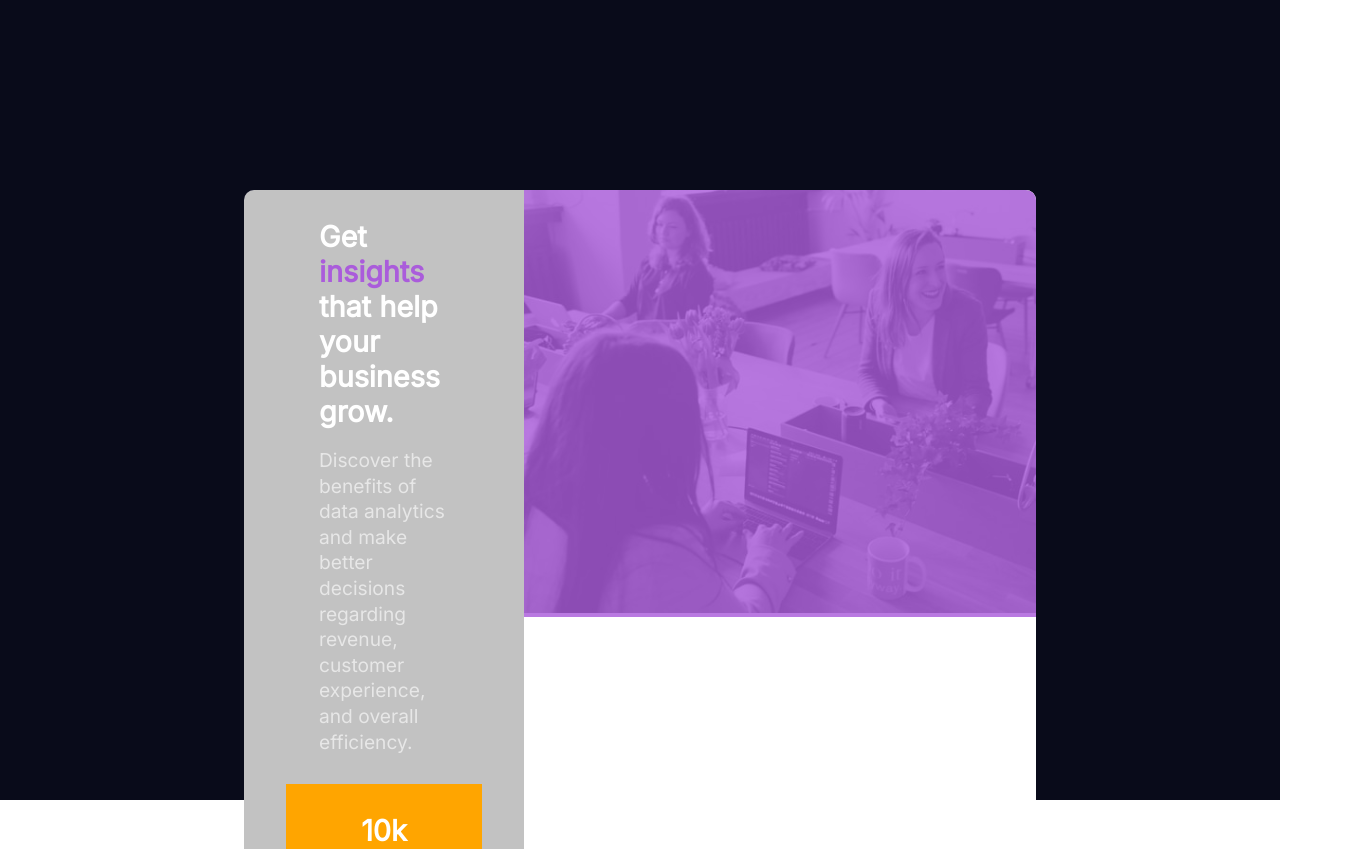
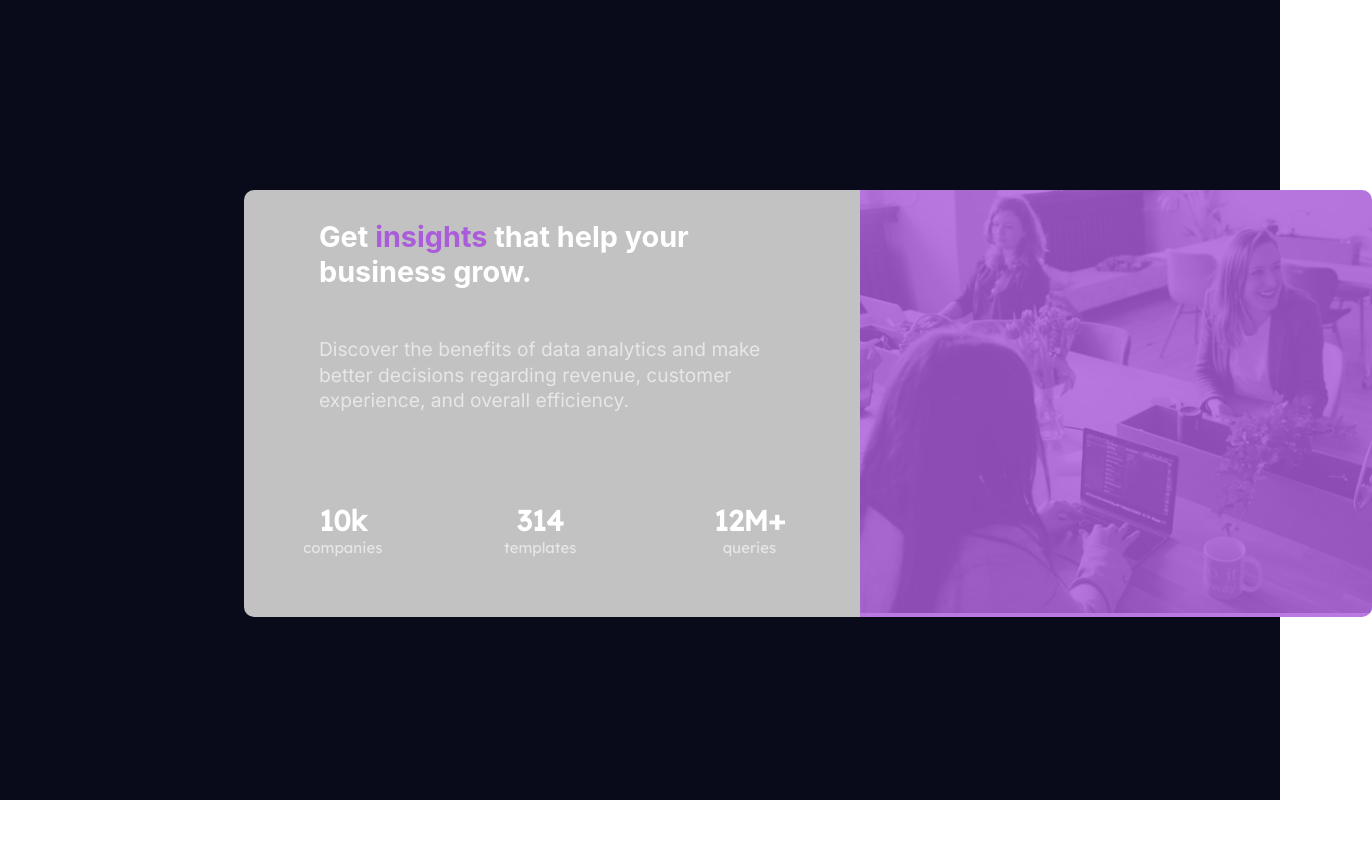
Before and after one commit to W4GFO/statsPreview, a React (Create React App) app in the folder stats-preview/: page / in a window 1280 px wide. Shown: the top 849 px of the page, 1372 px wide, since content can reach past the window. After the commit the page ends 800 px from the top, so only its background shows below. Built offline with nearby package versions, Linux system fonts and the light colour scheme.

Commit message:
Updated to use flexbox for the stats info

```diff
--- a/stats-preview/src/Components/ContentGroupingFrame.scss
+++ b/stats-preview/src/Components/ContentGroupingFrame.scss
@@ -6,48 +6,62 @@
 	justify-items: center;
 }
 
-.contentframe p:first-of-type {
+.top-title{
 	font-size: 1.8rem;
-	font-weight:bolder;
+	font-weight: bolder;
 	color: $NeutralWhite;
 	margin-bottom: -10px;
 }
 
-.contentframe p {
+.center-message {
+	font-size: 1.2rem;
 	margin-left: 10px;
 	margin-right: 10px;
 	padding-bottom: 10px;
+
+	line-height: 1.6rem;
+
 	color: $NeutralSlightlyTransparentGrey;
 	font-family: Inter, "Times New Roman", Times, serif;
-}
-
-.contentframe ul {
-	margin: 0;
-	padding: 0;
-	list-style-type: none;
-
-	color: $NeutralSlightlyTransparentGrey;
-}
-
-li p {
-	font-size: 1.6rem;
-	color: $NeutralWhite;
-	font-weight: $FontHeavy;
-	font-family: "Lexend Deca", "Times New Roman", Times, serif;
-}
-
-.datapoint {
-	padding-bottom: 16px;
 }
 
 .note-emphasis {
 	color: $PrimarySoftViolet;
 }
 
-.center-message {
-	line-height: 1.6rem;
-	font-size: 1.2rem;
+.stats-info	{
+	margin: 0;
+	padding: 0;
+
+	display: inline-flex;
+	flex-direction: column;
+
+	align-items: center;
+	justify-content: center;
+
+	color: $NeutralSlightlyTransparentGrey;
 }
+
+.stat-item {
+	flex: 1 0 0;
+	font-family: "Lexend Deca", "Times New Roman", Times, serif;
+
+	margin-bottom: 40px;
+}
+
+.stat-item p {
+	font-size: 1.9em;
+	font-weight: bolder;
+	color: $NeutralWhite;
+
+	margin: 0px;
+	padding: 0px;
+}
+
+.last-item {
+	margin-bottom: 0px;
+}
+
 
 @media screen and (min-width:$MinBreakPointValue) {
 	.contentframe {
@@ -60,12 +74,11 @@ li p {
 		margin-right: 75px;
 	}
 
-	li  {
-		display: inline-block;
-		background-color: orange;
+	.stats-info{
+		flex-direction: row;
 	}
 
-	.datapoint {
-		padding-bottom: 0px;
+	.stat-item {
+		margin-bottom: 0px;
 	}
 }
--- a/stats-preview/src/Components/ContentGroupingFrame.tsx
+++ b/stats-preview/src/Components/ContentGroupingFrame.tsx
@@ -8,24 +8,26 @@ export const ContentGroupingFrame = ({className}: ContentGroupingFrameProps) =>
 	return (
 		<>
 			<div className={className}>
-				<p>Get <span className='note-emphasis'>insights</span> that help your business grow.</p>
+				<p className='top-title'>Get <span className='note-emphasis'>insights</span> that help your business grow.</p>
 
 				<p className='center-message'>Discover the benefits of data analytics and make better decisions regarding revenue, customer experience, and overall efficiency.</p>
 
-				<ul className='pointitems'>
-					<li className='datapoint'>
+				<div className='stats-info'>
+					<section className='stat-item'>
 						<p>10k</p>
 						<span>companies</span>
-					</li>
-					<li className='datapoint'>
+					</section>
+
+					<section className='stat-item'>
 						<p>314</p>
 						<span>templates</span>
-					</li>
-					<li>
+					</section>
+
+					<section className='stat-item last-item'>
 						<p>12M+</p>
 						<span>queries</span>
-					</li>
-				</ul>
+					</section>
+				</div>
 			</div>
 		</>
 	)
```
